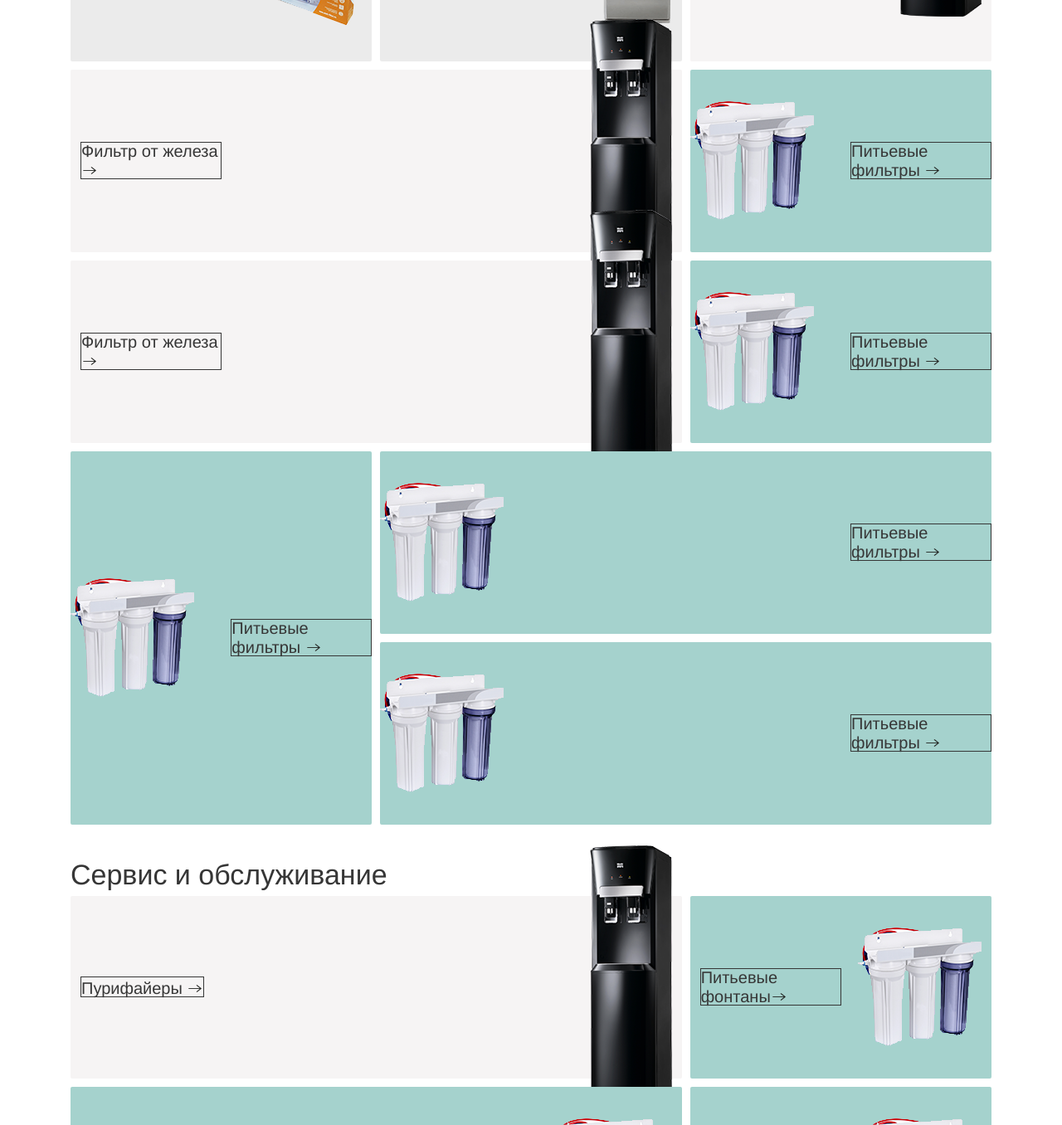
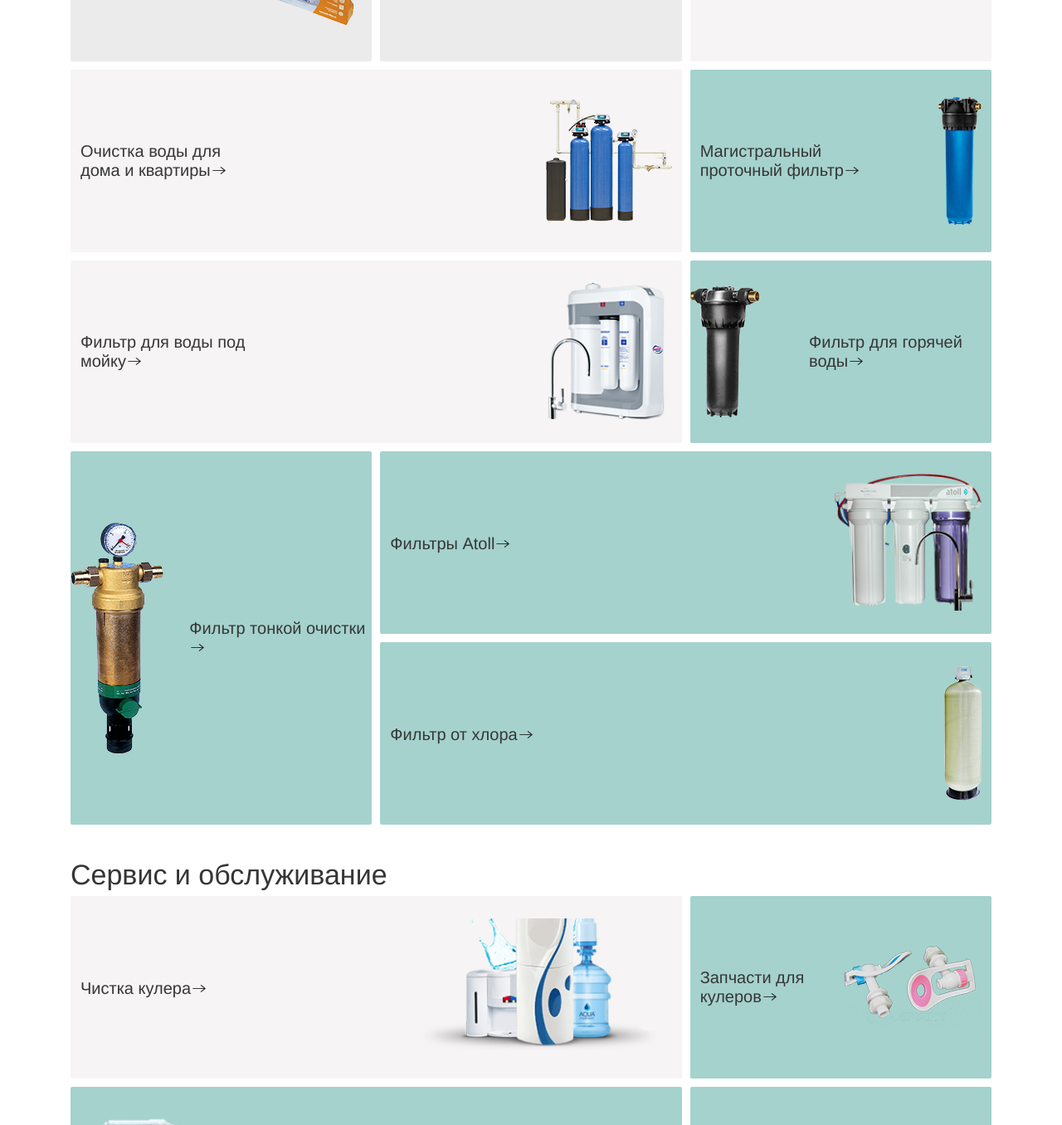
Before and after one commit to ChigorinDev/ChigorinDev.github.io-basket, a website: page categor.html in a window 1280 px wide. Shown: the part 1444-2800 px from the top of the page at 83% size. Drawn offline with Linux system fonts and the light colour scheme.

Commit message:
add imgs categor desctop

```diff
--- a/categor.html
+++ b/categor.html
@@ -222,16 +222,16 @@
                 </div>
 
                 <div class="br-gr-2 bg-blue">
-                    <a class="brick-link" href="#">Чехлы на бутылки с логотипом <span class="icon-arrow"></span></a>
-                    <img class="brick-picture" src="img/products/bochka.png" alt="чехлы на бутылки">
+                    <a class="brick-link" href="#">Настольные кулеры<span class="icon-arrow"></span></a>
+                    <img class="brick-picture" src="img/products/Nastolnyj-kuler.png" alt="Настольные кулеры">
                 </div>
                 <div class="br-gr-3 bg-green">
-                    <a class="brick-link " href="#">Питьевые фильтры <span class="icon-arrow"></span></a>
-                    <img class="brick-picture" src="img/products/filters-2.png" alt="питьевые фильтры">
+                    <a class="brick-link " href="#">Аксессуары<span class="icon-arrow"></span></a>
+                    <img class="brick-picture" src="img/products/accessory.png" alt="Аксессуары">
                 </div>
                 <div class="br-gr-4 bg-grey-2">
-                    <a class="brick-link" href="#">Пурифайеры <span class="icon-arrow"></span></a>
-                    <img class="brick-picture" src="img/products/purifier.png" alt="Пурифайеры">
+                    <a class="brick-link" href="#">Чехлы на бутылки с логотипом<span class="icon-arrow"></span></a>
+                    <img class="brick-picture" src="img/products/4ch.png" alt="Чехлы на бутылки с логотипом">
                 </div>
             </div>
           </div>
@@ -245,7 +245,7 @@
                 </div>
                 <div class="br-gr-2 bg-green">
                     <a class="brick-link " href="#">Питьевые фонтаны<span class="icon-arrow"></span></a>
-                    <img class="brick-picture" src="img/products/filters-2.png" alt="питьевые фонтаны">
+                    <img class="brick-picture" src="img/products/Pityevoy_fontanchik_PF-700x700.png" alt="питьевые фонтаны">
                 </div>
             </div>
           </div>
@@ -265,40 +265,40 @@
 
                 <div class="br-gr-3 bg-grey-1">
                     <a class="brick-link" href="#">Фильтры для смегчения воды<span class="icon-arrow"></span></a>
-                    <img class="brick-picture" src="img/products/b-silver.png" alt="Фильтры для смегчения воды">
+                    <img class="brick-picture" src="img/products/filter-smegch.png" alt="Фильтры для смегчения воды">
                 </div>
 
                 <div class="br-gr-4 bg-grey-2">
                     <a class="brick-link" href="#">Фильтр от железа<span class="icon-arrow"></span></a>
-                    <img class="brick-picture" src="img/products/purifier.png" alt="Фильтр от железа">
+                    <img class="brick-picture" src="img/products/filter-metall.png" alt="Фильтр от железа">
                 </div>
                 <div class="br-gr-5 bg-grey-2">
-                    <a class="brick-link" href="#">Фильтр от железа<span class="icon-arrow"></span></a>
-                    <img class="brick-picture" src="img/products/purifier.png" alt="Фильтр от железа">
+                    <a class="brick-link" href="#">Очистка воды для дома и квартиры<span class="icon-arrow"></span></a>
+                    <img class="brick-picture" src="img/products/System_Ecodisk_OX.png" alt="Очистка воды для дома и квартиры">
                 </div>
-                <div class="br-gr-6 row-reverse bg-green">
-                    <a class="brick-link " href="#">Питьевые фильтры <span class="icon-arrow"></span></a>
-                    <img class="brick-picture" src="img/products/filters-2.png" alt="питьевые фильтры">
+                <div class="br-gr-6 bg-green">
+                    <a class="brick-link " href="#">Магистральный проточный фильтр<span class="icon-arrow"></span></a>
+                    <img class="brick-picture" src="img/products/magistralny-filter.png" alt="Магистральный проточный фильтр">
                 </div>
                 <div class="br-gr-7 bg-grey-2">
-                    <a class="brick-link" href="#">Фильтр от железа<span class="icon-arrow"></span></a>
-                    <img class="brick-picture" src="img/products/purifier.png" alt="Фильтр от железа">
+                    <a class="brick-link" href="#">Фильтр для воды под мойку<span class="icon-arrow"></span></a>
+                    <img class="brick-picture" src="img/products/filter-moyka.png" alt="Фильтр для воды под мойку">
                 </div>
                 <div class="br-gr-8 row-reverse bg-green">
-                    <a class="brick-link " href="#">Питьевые фильтры <span class="icon-arrow"></span></a>
-                    <img class="brick-picture" src="img/products/filters-2.png" alt="питьевые фильтры">
+                    <a class="brick-link " href="#">Фильтр для горячей воды<span class="icon-arrow"></span></a>
+                    <img class="brick-picture" src="img/products/filter-goryachaya.png" alt="Фильтр для горячей воды">
                 </div>
                 <div class="br-gr-9 row-reverse bg-green">
-                    <a class="brick-link " href="#">Питьевые фильтры <span class="icon-arrow"></span></a>
-                    <img class="brick-picture" src="img/products/filters-2.png" alt="питьевые фильтры">
+                    <a class="brick-link " href="#">Фильтр тонкой очистки<span class="icon-arrow"></span></a>
+                    <img class="brick-picture" src="img/products/filter-clear.png" alt="Фильтр тонкой очистки">
                 </div>
-                <div class="br-gr-10 row-reverse bg-green">
-                    <a class="brick-link " href="#">Питьевые фильтры <span class="icon-arrow"></span></a>
-                    <img class="brick-picture" src="img/products/filters-2.png" alt="питьевые фильтры">
+                <div class="br-gr-10 bg-green">
+                    <a class="brick-link " href="#">Фильтры Atoll<span class="icon-arrow"></span></a>
+                    <img class="brick-picture" src="img/products/filter-atoll.png" alt="Фильтры Atoll">
                 </div>
-                <div class="br-gr-11 row-reverse bg-green">
-                    <a class="brick-link " href="#">Питьевые фильтры <span class="icon-arrow"></span></a>
-                    <img class="brick-picture" src="img/products/filters-2.png" alt="питьевые фильтры">
+                <div class="br-gr-11 bg-green">
+                    <a class="brick-link " href="#">Фильтр от хлора<span class="icon-arrow"></span></a>
+                    <img class="brick-picture" src="img/products/filter-hlor.png" alt="Фильтр от хлора">
                 </div>
 
             </div>
@@ -308,20 +308,20 @@
               <h2 class="categor-heading">Сервис и обслуживание</h2>
             <div class="grid-wrapper grid-wrapper--services">
                 <div class="br-gr-1 bg-grey-2">
-                    <a class="brick-link" href="#">Пурифайеры <span class="icon-arrow"></span></a>
-                    <img class="brick-picture" src="img/products/purifier.png" alt="Пурифайеры">
+                    <a class="brick-link" href="#">Чистка кулера<span class="icon-arrow"></span></a>
+                    <img class="brick-picture" src="img/products/water-goods.png" alt="Чистка кулера">
                 </div>
                 <div class="br-gr-2 bg-green">
-                    <a class="brick-link " href="#">Питьевые фонтаны<span class="icon-arrow"></span></a>
-                    <img class="brick-picture" src="img/products/filters-2.png" alt="питьевые фонтаны">
+                    <a class="brick-link " href="#">Запчасти для кулеров<span class="icon-arrow"></span></a>
+                    <img class="brick-picture" src="img/products/kuler-chasti.png" alt="Запчасти для кулеров">
                 </div>
-                <div class="br-gr-3 bg-green">
-                    <a class="brick-link " href="#">Питьевые фонтаны<span class="icon-arrow"></span></a>
-                    <img class="brick-picture" src="img/products/filters-2.png" alt="питьевые фонтаны">
+                <div class="br-gr-3 row-reverse bg-green">
+                    <a class="brick-link " href="#">Установка и замена фильтров<span class="icon-arrow"></span></a>
+                    <img class="brick-picture" src="img/products/filters.png" alt="Установка и замена фильтров">
                 </div>
                 <div class="br-gr-4 bg-green">
-                    <a class="brick-link " href="#">Питьевые фонтаны<span class="icon-arrow"></span></a>
-                    <img class="brick-picture" src="img/products/filters-2.png" alt="питьевые фонтаны">
+                    <a class="brick-link " href="#">Запчасти для фильтров<span class="icon-arrow"></span></a>
+                    <img class="brick-picture" src="img/products/filter-chasti.png" alt="Запчасти для фильтров">
                 </div>
             </div>
           </div>
--- a/sass/pages/_categor.scss
+++ b/sass/pages/_categor.scss
@@ -2,9 +2,11 @@
 
 .categor-wrapper {
   .brick-link {
-    max-width: 17rem;
-    border: 1px solid;
-    min-width: min-content;
+    max-width: 22rem;
+  }
+  .brick-picture {
+    max-height: 75%;
+    width: auto;
   }
 }
 
```
Also changed, not shown: css/filters.css, img/products/707c973fd8946aa4dd8e10298e49b280.png (added), img/products/Pityevoy_fontanchik_PF-700x700.png (added), img/products/System_Ecodisk_OX.png (added), img/products/accessory.png (added), img/products/filter-atoll.png (added), img/products/filter-chasti.png (added), img/products/filter-clear.png (added), img/products/filter-goryachaya.png (added), img/products/filter-hlor.png (added), img/products/filter-metall.png (added), img/products/filter-moyka.png (added), img/products/filter-smegch.png (added), img/products/kuler-chasti.png (added), 1 more files.
